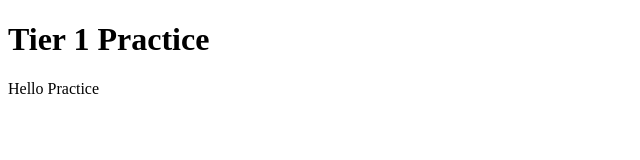
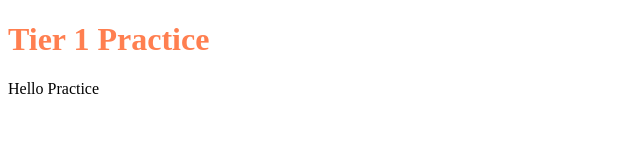
Before and after one commit to jamesdtwoods/tier1-practice, a plain HTML site: page index.html in a window 1280 px wide. Shown: the whole page, without its empty margins (0-640 px from the left). Drawn offline with Linux system fonts and the light colour scheme.

Commit message:
brought in CSS file

```diff
--- a/index.html
+++ b/index.html
@@ -3,6 +3,8 @@
 <head>
     <meta charset="UTF-8">
     <meta name="viewport" content="width=device-width, initial-scale=1.0">
+    <!-- link the stylesheet-->
+    <link href="main.css" rel="stylesheet">
     <title>Tier 1 Practice</title>
 </head>
 <body>
--- /dev/null
+++ b/main.css
@@ -0,0 +1,3 @@
+h1 {
+    color:coral;
+}
```
